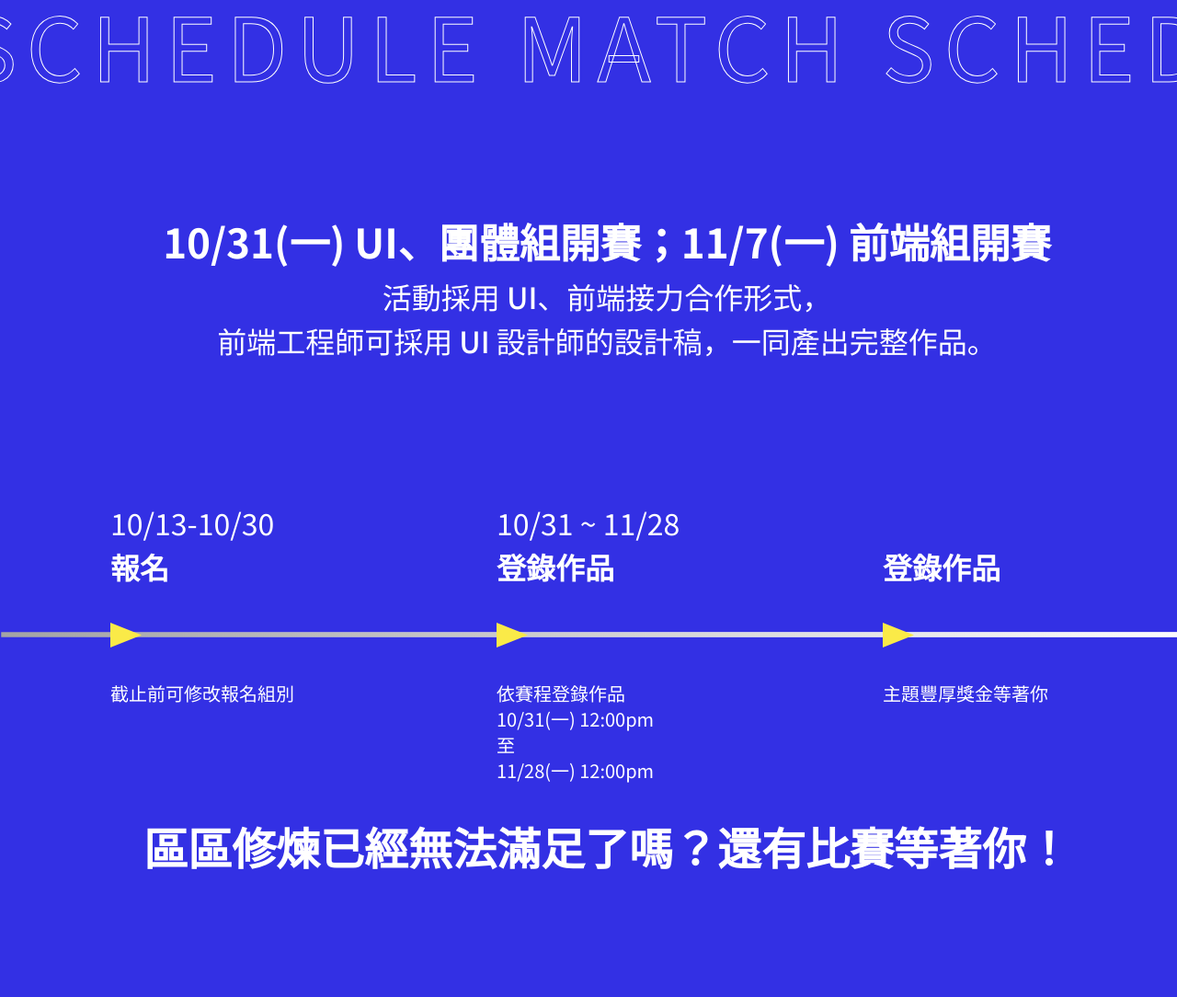
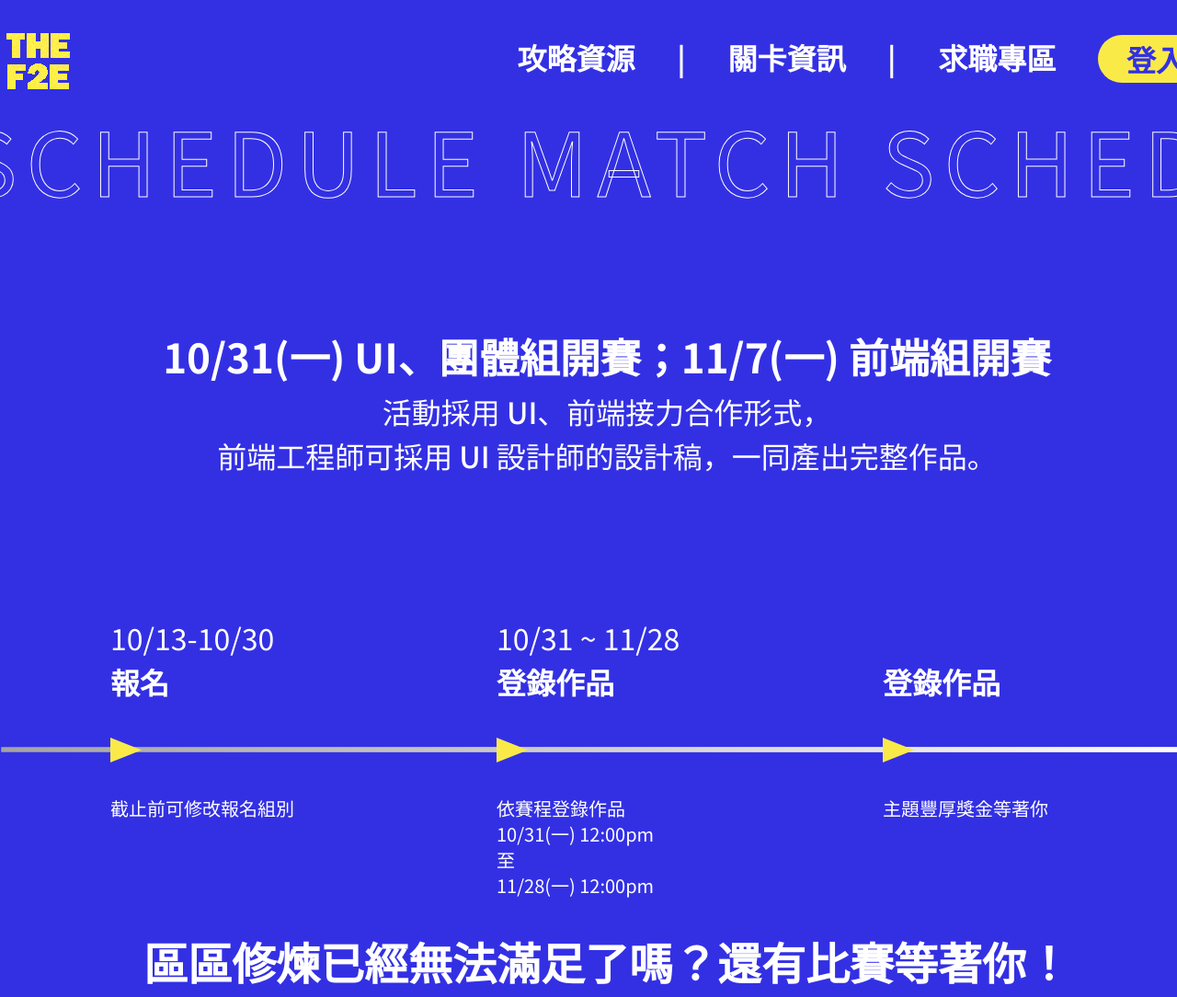
Before and after one commit to TASTYFRESH/The-F2E-Q1, a plain HTML site: page index.html in a window 1280 px wide. Shown: the top 1084 px of the page at 92% size. Drawn offline with nearby package versions, Linux system fonts and the light colour scheme.

Commit message:
更新 nav_bar 區塊

```diff
--- a/css/index.css
+++ b/css/index.css
@@ -1,3 +1,48 @@
+#nav_bar{
+    display: grid;
+    height: 125px;
+    grid-template-columns: repeat(12, 1fr);
+    grid-column-gap: 30px;
+
+}
+
+.nav_bar_box_logo{
+    grid-column-start: 1;
+
+}
+
+#nav_bar_emp{
+    grid-column-start: 2;
+    grid-column-end: 6;
+}
+
+.nav_bar_box_bar{
+    grid-column-start: 6;
+    grid-column-end: 13;
+    display: flex;
+    flex-direction: row;
+    justify-content: space-between;
+    padding-top: 38px;
+}
+
+#nav_bar img{
+    width: 100%;
+    height: auto;
+    padding-top: 25px;
+}
+
+#login{
+    background-color: #FAEA48;
+    height: 52px;
+    width: 126px;
+    padding: auto;
+    border-radius: 100px;
+    border-style: none;
+    text-align: center;
+}
+
+/* section line */
+
 .dis_flex{
     display: flex;
     justify-content: center;
--- a/index.html
+++ b/index.html
@@ -29,7 +29,20 @@
 <body>
 
     <div class="container">
-
+        <div id="nav_bar">
+            <div class="nav_bar_box_logo">
+                <img src="./img/F2E_01_x2_logo.png" alt="">
+            </div>
+            <div id="nav_bar_emp"></div>
+            <div class="nav_bar_box_bar">
+                <h3 class="fw_b">攻略資源</h3>
+                <h3 class="fw_b">|</h3>
+                <h3 class="fw_b">關卡資訊</h3>
+                <h3 class="fw_b">|</h3>
+                <h3 class="fw_b">求職專區</h3>
+                <button id="login"><h3 class="fw_b blue">登入</h3></button>
+            </div>
+        </div>
     </div>
 
     <!-- 分隔線 -->
```
